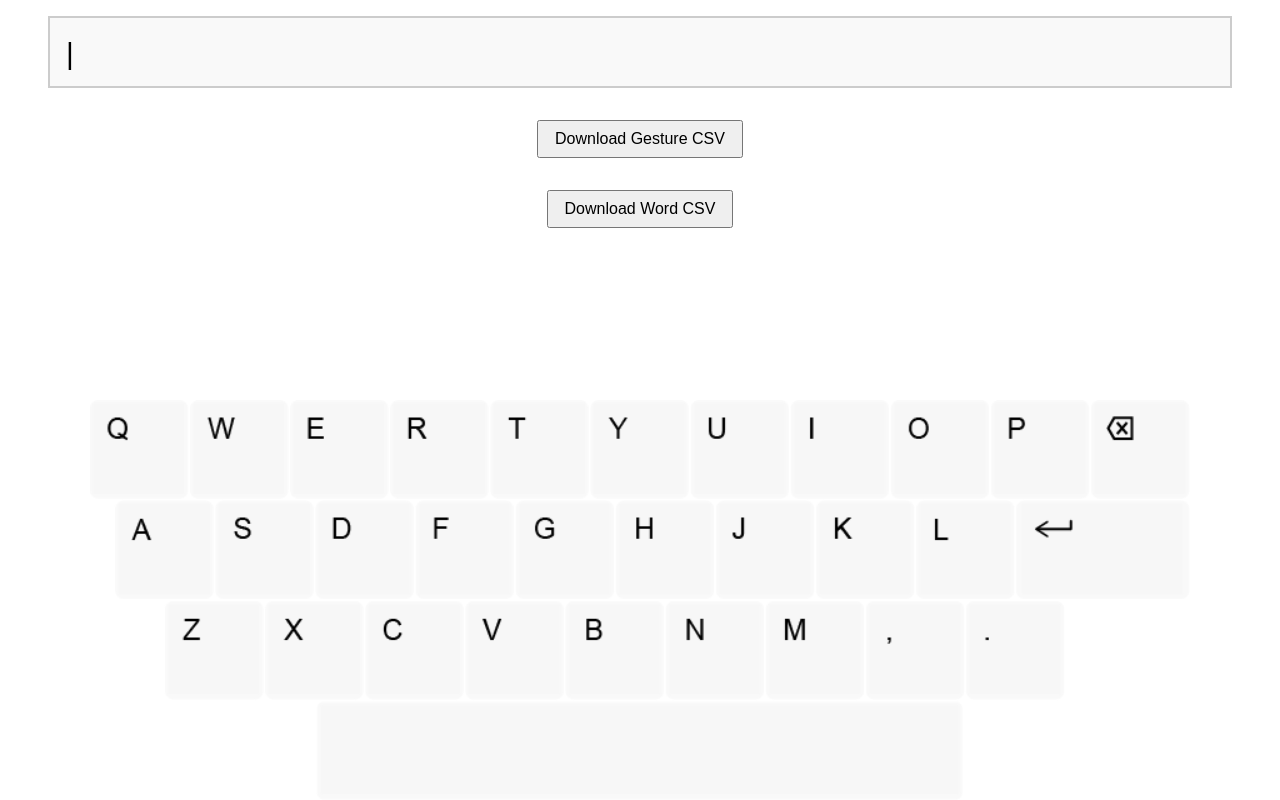
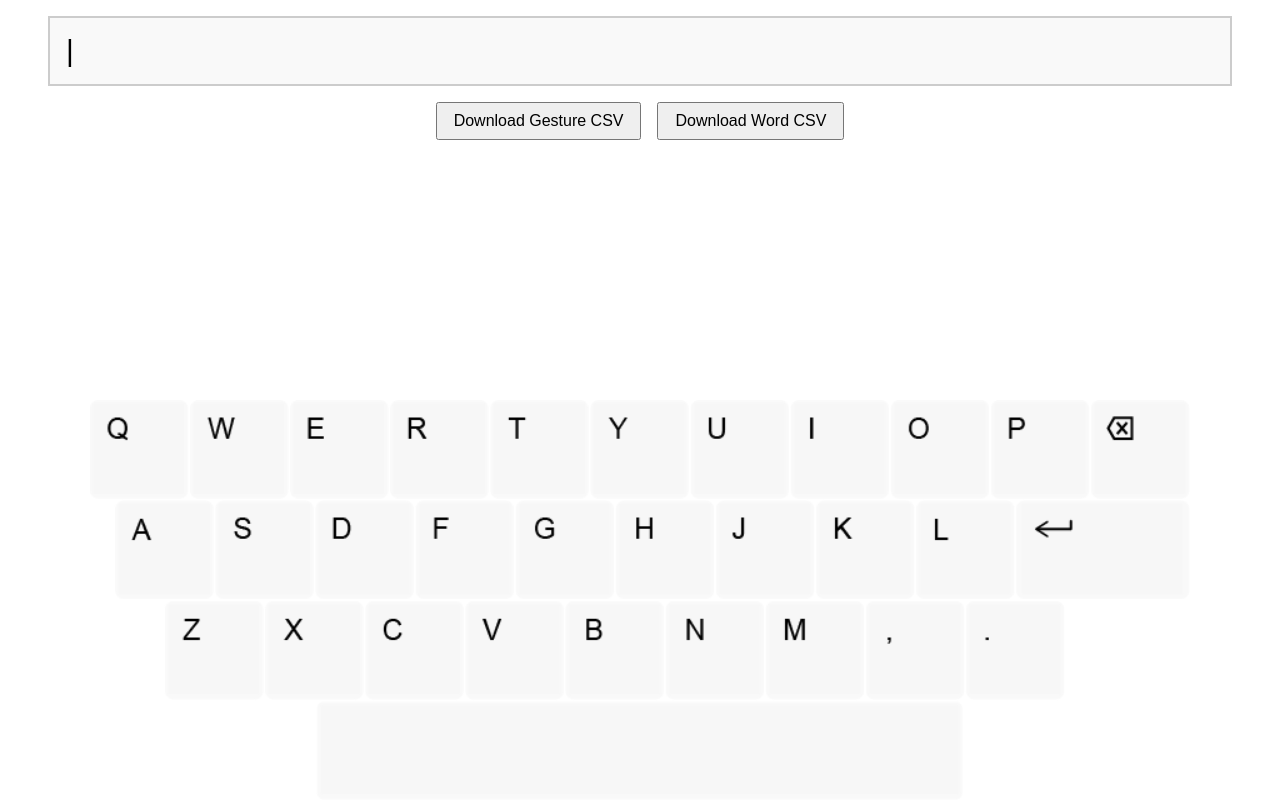
Before and after one commit to siddharth-padakanti/SwipeTyping-CHI2026, a Flask app: page /typing/interface in a window 1280 px wide. Run offline with Flask 3, Linux system fonts and the light colour scheme.

Commit message:
prediction bar overlap fix

```diff
--- a/frontend/templates/index.html
+++ b/frontend/templates/index.html
@@ -22,12 +22,25 @@
         touch-action: manipulation;
       }
 
-      :root {
-        /* Tweak the side margin here */
+      :root{
         --page-gutter: clamp(12px, 4vw, 48px);
-        --display-height: 4.5rem; /* optional: fixed height */
+        --pred-bar-h: 72px; /* height reserved for the bar */
       }
 
+      .controls{
+        position: relative;
+        z-index: 20;                 /* sits above the bar if they ever overlap */
+        display: flex;
+        flex-wrap: nowrap;           /* keep side-by-side */
+        justify-content: center;
+        gap: 1rem;
+        margin: 0 var(--page-gutter) calc(var(--pred-bar-h) + 12px); /* reserve space for bar */
+        overflow-x: auto;            /* if screen is tiny, allow horizontal scroll instead of wrapping */
+      }
+
+      .controls button{
+        white-space: nowrap;
+      }
 
       /* Keyboard is a fixed “dock” at the bottom. It never moves. */
       #canvas-container {
@@ -37,7 +50,7 @@
         bottom: 0;
         width: 100%;
         max-width: 100vw;
-        height: var(--kb-height);
+        height: var(--kb-height, 45vh);
         overflow: visible; /* so the bar can hang above it */
       }
 
@@ -110,21 +123,18 @@
       }
 
       /* Bar floats above the keyboard. It doesn’t take layout space. */
-      .prediction-bar {
+      .prediction-bar{
         position: absolute;
-        bottom: calc(100% + 8px);  /* sits just above the docked keyboard */
+        bottom: calc(100% + 8px);
         left: 50%;
         transform: translateX(-50%);
-        width: calc(100vw - (2 * var(--page-gutter)));
-        max-width: none;
+        width: calc(100vw - 2*var(--page-gutter));  /* same visual width as display/buttons */
         display: flex;
-        flex-wrap: wrap;           /* allow wrapping without pushing anything */
         align-items: center;
         justify-content: center;
-        gap: 0.75rem;
+        gap: .75rem;
         z-index: 10;
-        margin: 0;
-        pointer-events: none;      /* gestures go through unless on a button */
+        pointer-events: none;
       }
 
       .prediction-bar .prediction {
@@ -136,6 +146,7 @@
         cursor: pointer;
         pointer-events: auto;      /* keep buttons clickable */
         transition: background 0.2s ease;
+        pointer-events: auto;
       }
 
 
@@ -211,12 +222,10 @@
       <button onclick="clearInput()">Clear</button>
       <button onclick="predict()">Predict</button>
     </div> -->
-    <button id="downloadCsvBtn" style="margin: 1rem; padding: 0.5rem 1rem; font-size: 1rem;">
-      Download Gesture CSV
-    </button>
-    <button id="downloadWordCsvBtn" style="margin: 1rem; padding: 0.5rem 1rem; font-size: 1rem;">
-      Download Word CSV
-    </button>
+    <div class="controls">
+      <button id="downloadCsvBtn">Download Gesture CSV</button>
+      <button id="downloadWordCsvBtn">Download Word CSV</button>
+    </div>
     <div class="output" id="currentWord"></div>
     <div id="canvas-container">
       <div id="prediction-bar" class="prediction-bar" aria-live="polite"></div>
```
Also changed, not shown: 1 other file.
